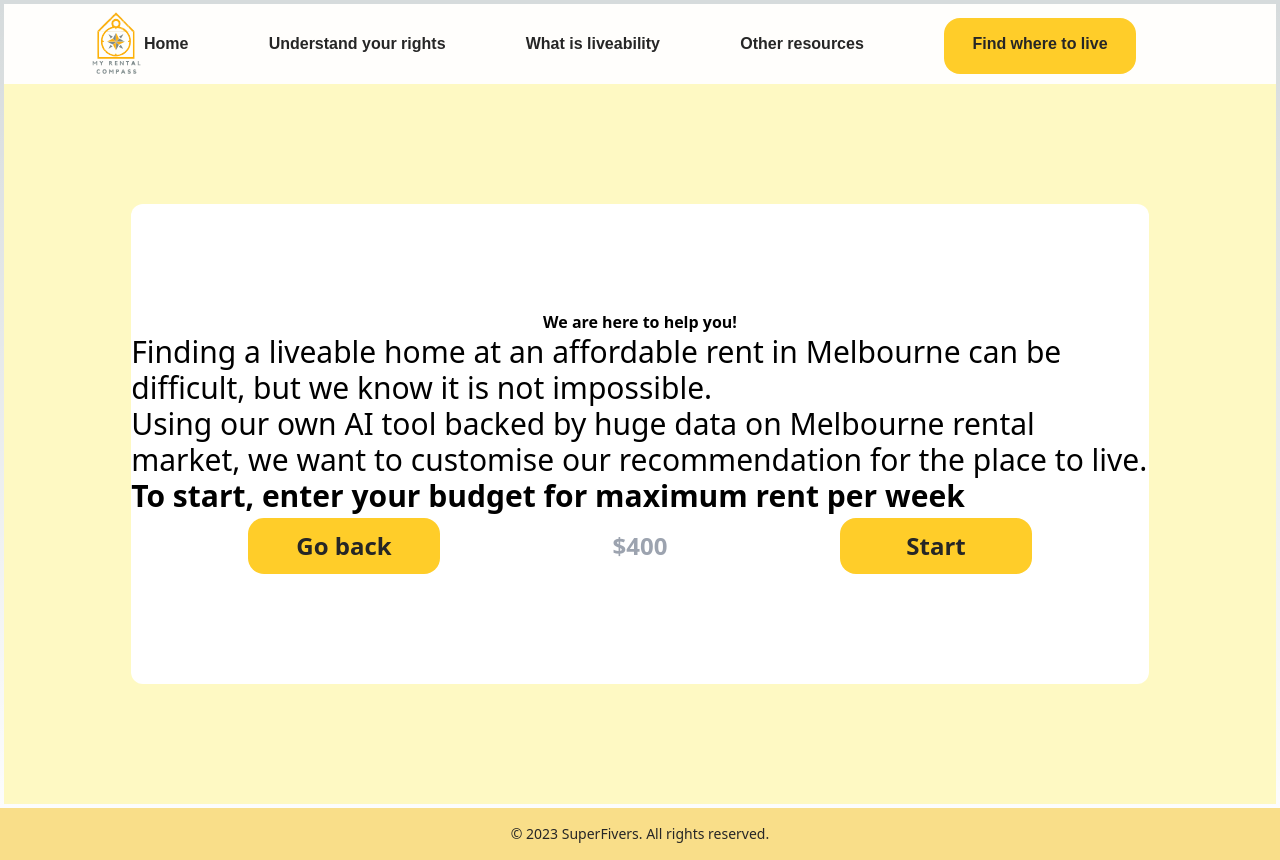
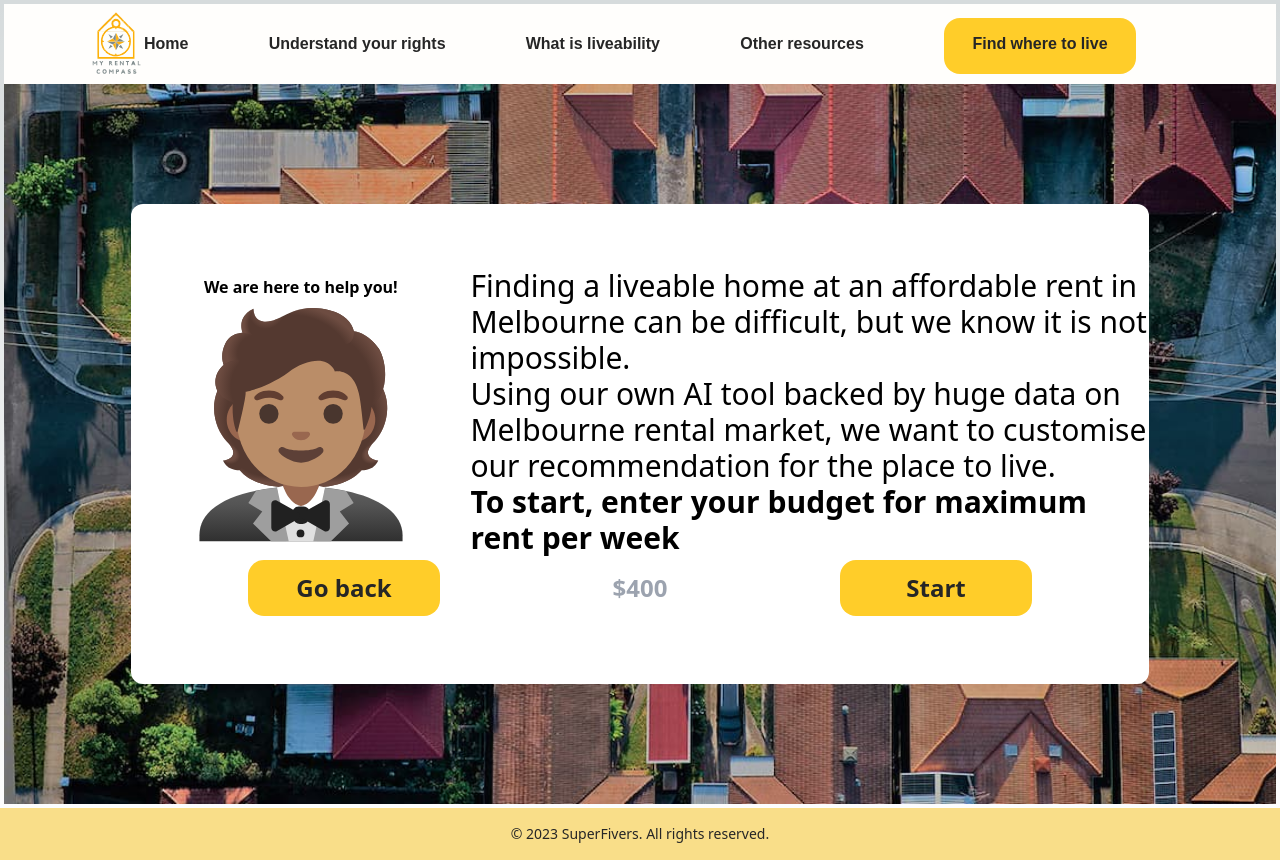
Before and after one commit to squeasyatwork/my-rental-compass, a Next.js app in the folder myrentalcompass/: page /questionnaire in a window 1280 px wide. Built offline with nearby package versions, Linux system fonts and the light colour scheme.

Commit message:
change background for question page

```diff
--- a/myrentalcompass/components/questionone.js
+++ b/myrentalcompass/components/questionone.js
@@ -18,22 +18,22 @@ const QuestionOne = ({ handleNext, selectedChoices, handleChoice }) => {
   return (
     <div
       id="q1"
-      className="flex flex-col items-center justify-center bg-white rounded-xl px-24 w-full h-full"
+      className="flex flex-col items-center justify-center bg-white rounded-xl px-32 w-full h-full"
     >
-      <div className="flex flex-col md:flex-row items-center justify-center w-full">
-        <div className="flex flex-col items-center text-4xl font-bold mb-4 md:mb-0 md:mr-6">
+      <div className="flex md:flex-row items-center justify-center w-full">
+        <div className="flex flex-col items-center text-4xl w-1/3 font-bold mb-4 md:mb-0 md:mr-6">
           <h2>We are here to help you!</h2>
-          <div className="w-[250px] h-[250px] relative">
+          <div >
             <Image
               src="/questionnaire_person.svg"
               alt="Staff"
-              layout="fill"
-              objectFit="contain"
+              width={250}
+              height={250}
               className="rounded-xl"
             />
           </div>
         </div>
-        <div className="flex flex-col text-3xl ml-6 w-full md:max-w-2xl">
+        <div className="flex flex-col text-3xl ml-6 w-2/3 md:max-w-2xl">
           <h2>
             Finding a liveable home at an affordable rent in Melbourne can be
             difficult, but we know it is not impossible.
--- a/myrentalcompass/pages/questionnaire.js
+++ b/myrentalcompass/pages/questionnaire.js
@@ -51,7 +51,7 @@ function Questionnaire() {
         <meta name="description" content="Customize your liveability index." />
       </Head>
 
-      <main className="font-inter flex flex-col m-1 h-screen bg-yellow-100">
+      <main className="font-inter flex flex-col m-1 h-screen" style={{ backgroundImage: 'url("/liveable-cities.jpeg")', backgroundSize: 'cover', backgroundRepeat: 'no-repeat' }}>
         <Navbar activePage="Where to live" />
 
         <div className="flex-grow flex items-center justify-center w-[80%] max-h-[60vh] mx-auto my-auto text-black">
```
